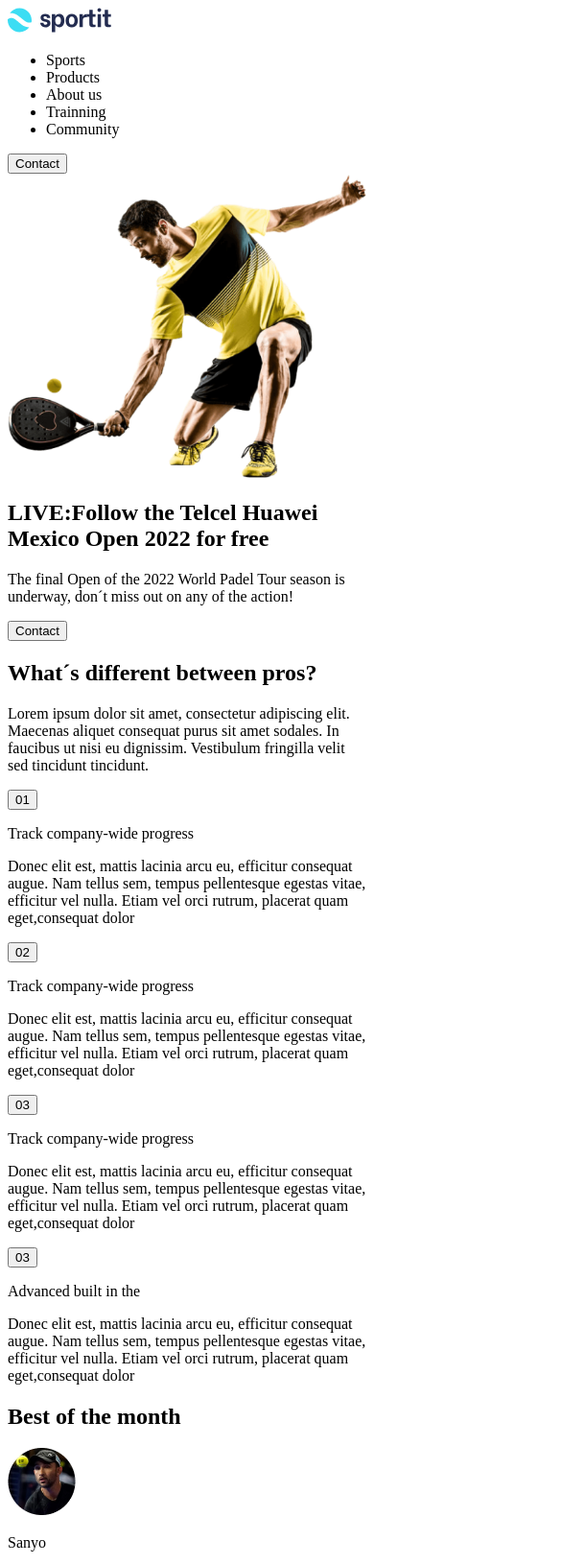
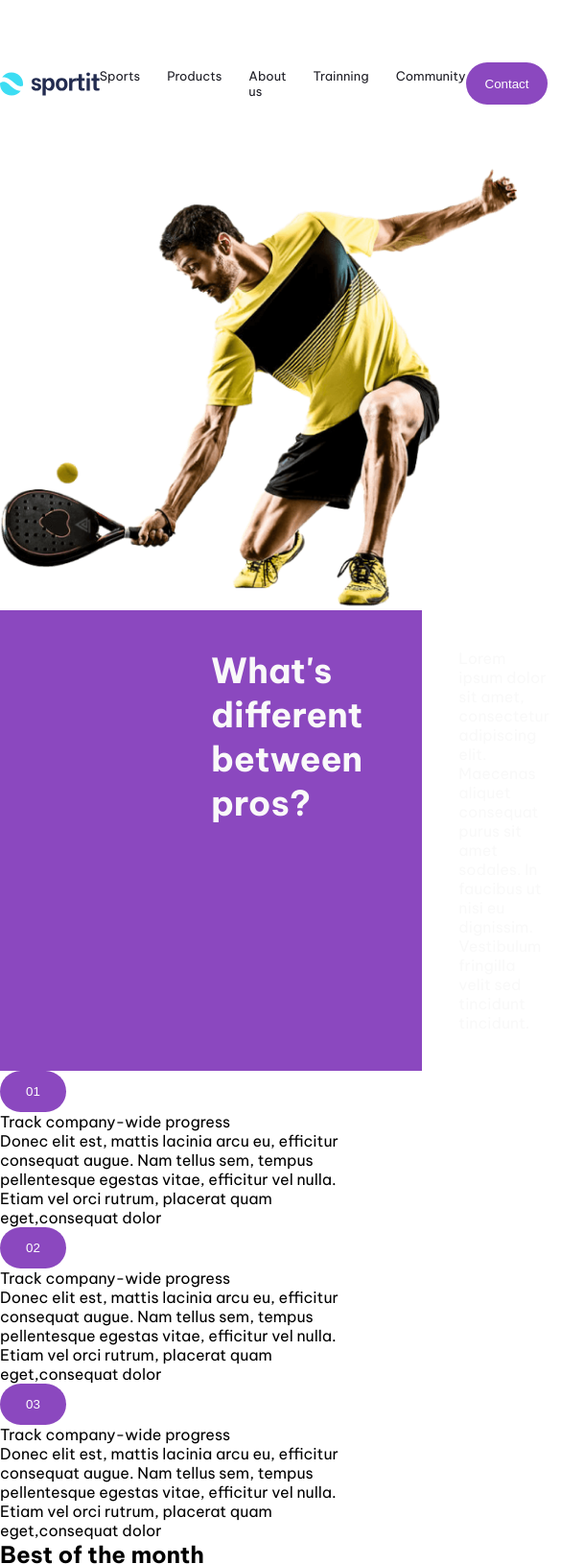
Before and after one commit to darkfer30/ClaseIntegradoraFront, a plain HTML site: page index.html in a window 390 px wide. Shown: the top 1630 px of the page at 96% size, 585 px wide, since content can reach past the window. Drawn offline with Linux system fonts and the light colour scheme.

Commit message:
Aplicando algunos estilos

```diff
--- a/css/styles.css
+++ b/css/styles.css
@@ -1,13 +1,150 @@
-.section_tennista{
-    display: flex;
+@import url("https://fonts.googleapis.com/css2?family=Be+Vietnam+Pro:wght@400;500;700&display=swap");
+
+:root {
+  /* Violeta: #8B48BF
+Celeste brillante: #3CDDF3 */
+  /* Azul grisáceo oscuro: #1E1E26
+Azul muy oscuro: #232851
+Variante gris claro: rgb (249, 249, 249) */
+  --violeta: #8b48bf;
+  --celeste-brillante: #3cddf3;
+  --azul-grisaceo-oscuro: #1e1e26;
+  --azul-muy-oscuro: #232851;
+  --variante-gris-claro: rgb(249, 249, 249);
 }
 
+* {
+  margin: 0;
+  padding: 0;
+  box-sizing: border-box;
+}
 
+body {
+  font-family: "Be Vietnam Pro", sans-serif;
+}
 
+/* Estilos del header */
+.header {
+  display: flex;
+  justify-content: space-around;
+  align-items: center;
+  height: 174px;
+}
 
+.header_logo {
+  height: 25px;
+}
 
-@media (max-width:480px){
-    .section_tennista{
-        flex-direction: column;
-    }
+.header_nav {
+  display: flex;
+  gap: 28px;
 }
+
+.header_nav li {
+  list-style: none;
+  font-size: 13px;
+  color: var(--azul-grisaceo-oscuro);
+}
+
+.header_nav li:hover {
+  cursor: pointer;
+  opacity: 0.6;
+}
+
+.clase_boton {
+  width: 134px;
+  height: 44px;
+  background-color: #8b48bf;
+  color: #ffffff;
+  padding: 10px 20px;
+  border: none;
+  border-radius: 50px;
+  cursor: pointer;
+}
+/* Fin estilos del header */
+/* Estilos section_tennista */
+.section_tennista {
+  display: flex;
+  justify-content: center;
+}
+.section_tennista_container {
+  display: flex;
+  list-style: none;
+  max-width: 1090px;
+}
+.section_tennista img {
+  width: 540px;
+}
+.texto_tennista {
+  text-align: right;
+  display: flex;
+  flex-direction: column;
+  justify-content: center;
+  align-items: flex-end;
+  gap: 28px;
+  margin-left: 100px;
+}
+.texto_tennista h1 {
+  width: 450px;
+  font-size: 50px;
+  font-weight: 700;
+}
+.texto_tennista p {
+  max-width: 450px;
+}
+/* Fin estilos section_tennista */
+/* Estilos section_pros1 */
+.section_pros1 {
+  background-color: var(--violeta);
+  color: var(--variante-gris-claro);
+  display: flex;
+  gap: 100px;
+  padding: 40px 220px;
+}
+
+.section_pros1 h2 {
+  font-size: 36px;
+  font-weight: 700;
+}
+/* Fin estilos section_pros1 */
+
+/*Estilos Section Pros2*/
+.boton_section_pros2 {
+  width: 69px;
+  height: 43px;
+  background-color: #8b48bf;
+  color: #ffffff;
+  padding: 10px 25px 10px 25px;
+  border: none;
+  border-radius: 30px;
+  cursor: pointer;
+}
+
+/*footer*/
+footer {
+  display: flex;
+  background-color: #1e1e26;
+  color: rgb(249, 249, 249);
+  justify-content: space-around;
+  padding: 40px 20px;
+}
+.Union_logo_iconos {
+  display: flex;
+  flex-direction: column;
+  justify-content: space-between;
+}
+
+footer li {
+  list-style: none;
+}
+
+.Flex_iconos {
+  display: flex;
+  gap: 13px;
+}
+
+@media (max-width: 480px) {
+  .section_tennista {
+    flex-direction: column;
+  }
+}
--- a/index.html
+++ b/index.html
@@ -1,16 +1,15 @@
 <!DOCTYPE html>
 <html lang="es">
-
   <head>
-    <meta charset="UTF-8">
-    <meta name="viewport" content="width=device-width, initial-scale=1.0">
+    <meta charset="UTF-8" />
+    <meta name="viewport" content="width=device-width, initial-scale=1.0" />
     <title>Sportit - Clase Integradora</title>
-    <link rel="stylesheet" href="./css/styles.css">
+    <link rel="stylesheet" href="./css/styles.css" />
   </head>
 
   <body>
     <header class="header">
-        <img class="header_logo" src="./img/logo.svg" alt="Sportit Logo">
+      <img class="header_logo" src="./img/logo.svg" alt="Sportit Logo" />
       <ul class="header_nav">
         <li>Sports</li>
         <li>Products</li>
@@ -18,120 +17,126 @@
         <li>Trainning</li>
         <li>Community</li>
       </ul>
-        <button class="header_button">Contact</button>
+      <button class="clase_boton">Contact</button>
     </header>
     <section class="section_tennista">
-        <img class="tennista" src="./img/padel-intro.png" alt="Tennista">
+      <div class="section_tennista_container">
+        <img class="tennista" src="./img/padel-intro.png" alt="Tennista" />
         <div class="texto_tennista">
           <h1>LIVE:Follow the Telcel Huawei Mexico Open 2022 for free</h1>
-            <p>The final Open of the 2022 World Padel Tour season is underway, don´t miss out on any of the action!</p>
-            <button>Contact</button>
+          <p>
+            The final Open of the 2022 World Padel Tour season is underway,
+            don´t miss out on any of the action!
+          </p>
+          <button class="clase_boton">Contact</button>
+        </div>
       </div>
     </section>
 
-    <div>
-        <h2>What´s different between pros?</h2>
-        <p>Lorem ipsum dolor sit amet, consectetur adipiscing elit. Maecenas aliquet consequat purus sit amet sodales.
-            In faucibus ut nisi eu dignissim. Vestibulum fringilla velit sed tincidunt tincidunt.</p>
-    </div>
+    <section class="section_pros1">
+      <h2>What's different between pros?</h2>
+      <p>
+        Lorem ipsum dolor sit amet, consectetur adipiscing elit. Maecenas
+        aliquet consequat purus sit amet sodales. In faucibus ut nisi eu
+        dignissim. Vestibulum fringilla velit sed tincidunt tincidunt.
+      </p>
+    </section>
 
-    <div>
+    <section class="section_pros2">
       <div>
         <div class="card">
-                <button>01</button>
+          <button class="boton_section_pros2">01</button>
           <div>
             <p>Track company-wide progress</p>
-                    <p>Donec elit est, mattis lacinia arcu eu, efficitur consequat augue. Nam tellus sem, tempus
-                        pellentesque egestas vitae, efficitur vel nulla. Etiam vel orci rutrum, placerat quam
-                        eget,consequat dolor</p>
+            <p>
+              Donec elit est, mattis lacinia arcu eu, efficitur consequat augue.
+              Nam tellus sem, tempus pellentesque egestas vitae, efficitur vel
+              nulla. Etiam vel orci rutrum, placerat quam eget,consequat dolor
+            </p>
+          </div>
         </div>
         <div class="card">
-                    <button>02</button>
+          <button class="boton_section_pros2">02</button>
           <div>
             <p>Track company-wide progress</p>
-                        <p>Donec elit est, mattis lacinia arcu eu, efficitur consequat augue. Nam tellus sem, tempus
-                            pellentesque egestas vitae, efficitur vel nulla. Etiam vel orci rutrum, placerat quam
-                            eget,consequat dolor</p>
-                    </div>
+            <p>
+              Donec elit est, mattis lacinia arcu eu, efficitur consequat augue.
+              Nam tellus sem, tempus pellentesque egestas vitae, efficitur vel
+              nulla. Etiam vel orci rutrum, placerat quam eget,consequat dolor
+            </p>
           </div>
         </div>
       </div>
       <div>
         <div class="card">
-                <button>03</button>
+          <button class="boton_section_pros2">03</button>
           <div>
             <p>Track company-wide progress</p>
-                    <p>Donec elit est, mattis lacinia arcu eu, efficitur consequat augue. Nam tellus sem, tempus
-                        pellentesque egestas vitae, efficitur vel nulla. Etiam vel orci rutrum, placerat quam
-                        eget,consequat dolor</p>
+            <p>
+              Donec elit est, mattis lacinia arcu eu, efficitur consequat augue.
+              Nam tellus sem, tempus pellentesque egestas vitae, efficitur vel
+              nulla. Etiam vel orci rutrum, placerat quam eget,consequat dolor
+            </p>
           </div>
         </div>
       </div>
-    </div>
-
-
-    <div>
-        <div class="card">
-            <button>03</button>
-            <div>
-                <p>Advanced built in the</p>
-                <p>Donec elit est, mattis lacinia arcu eu, efficitur consequat augue. Nam tellus sem, tempus
-                    pellentesque egestas vitae, efficitur vel nulla. Etiam vel orci rutrum, placerat quam
-                    eget,consequat dolor</p>
-            </div>
-        </div>
-    </div>
-    <div>
+    </section>
+    <section class="section_best">
       <h2>Best of the month</h2>
       <div>
         <div class="card_comment">
-                <img src="./img/avatar-sanyo.png" alt="Sanyo">
+          <img src="./img/avatar-sanyo.png" alt="Sanyo" />
           <p>Sanyo</p>
-                <p>Etiam fermentum, nulla eget gravida cursus, purus lectus feugiat mauris, ut suscipit massa
-                    ipsum eu neque. Orci varius natoque penatibus et magnis dis parturient montes, nascetur
-                    ridiculus mus. </p>
+          <p>
+            Etiam fermentum, nulla eget gravida cursus, purus lectus feugiat
+            mauris, ut suscipit massa ipsum eu neque. Orci varius natoque
+            penatibus et magnis dis parturient montes, nascetur ridiculus mus.
+          </p>
         </div>
         <div class="card_comment">
-                <img src="./img/avatar.lebron.png" alt="Lebron">
+          <img src="./img/avatar.lebron.png" alt="Lebron" />
           <p>Lebron</p>
-                <p>Etiam fermentum, nulla eget gravida cursus, purus lectus feugiat mauris, ut suscipit massa
-                    ipsum eu neque. Orci varius natoque penatibus et magnis dis parturient montes, nascetur
-                    ridiculus mus. </p>
+          <p>
+            Etiam fermentum, nulla eget gravida cursus, purus lectus feugiat
+            mauris, ut suscipit massa ipsum eu neque. Orci varius natoque
+            penatibus et magnis dis parturient montes, nascetur ridiculus mus.
+          </p>
         </div>
         <div class="card_comment">
-                <img src="./img/avatar-navarro.png" alt="Navarro">
+          <img src="./img/avatar-navarro.png" alt="Navarro" />
           <p>Navarro</p>
-                <p>Etiam fermentum, nulla eget gravida cursus, purus lectus feugiat mauris, ut suscipit massa
-                    ipsum eu neque. Orci varius natoque penatibus et magnis dis parturient montes, nascetur
-                    ridiculus mus. </p>
+          <p>
+            Etiam fermentum, nulla eget gravida cursus, purus lectus feugiat
+            mauris, ut suscipit massa ipsum eu neque. Orci varius natoque
+            penatibus et magnis dis parturient montes, nascetur ridiculus mus.
+          </p>
         </div>
       </div>
-        <button>More</button>
-    </div>
-    <section>
+      <button class="clase_boton">More</button>
+    </section>
+    <section class="section_year">
       <p>Get to know the best teams of the year</p>
       <button>Go for it</button>
     </section>
 
-    <footer>
-        <div>
-            <img src="./img/logo.svg" alt="Logo">
-            <ul>
+    <footer class="Iconos_redes_sociales">
+      <div class="Union_logo_iconos">
+        <img src="./img/logo.svg" alt="Logo" />
+        <ul class="Flex_iconos">
           <li>
-                    <img src="./img/icon-facebook.svg" alt="Facebook">
+            <img src="./img/icon-facebook.svg" alt="Facebook" />
           </li>
           <li>
-                    <img src="./img/icon-youtube.svg" alt="Youtube">
-
+            <img src="./img/icon-youtube.svg" alt="Youtube" />
           </li>
           <li>
-                    <img src="./img/icon-twitter.svg" alt="Twitter">
+            <img src="./img/icon-twitter.svg" alt="Twitter" />
           </li>
           <li>
-                    <img src="./img/icon-pinterest.svg" alt="Pinterest">
+            <img src="./img/icon-pinterest.svg" alt="Pinterest" />
           </li>
           <li>
-                    <img src="./img/icon-instagram.svg" alt="Instagram">
+            <img src="./img/icon-instagram.svg" alt="Instagram" />
           </li>
         </ul>
       </div>
@@ -147,10 +152,11 @@
         <li>Privacy Policy</li>
       </ul>
       <form action="">
-            <input type="text">
-            <input type="submit" name="Go" id="" value="Go">
+        <input type="text" />
+        <input type="submit" name="Go" id="" value="Go" />
+        <p style="text-align: right">Copyright 2020. All Rights Reserved</p>
       </form>
+      <p style="text-align: right">Copyright 2020. All Rights Reserved</p>
     </footer>
-    <p>Copyright 2020. All Rights Reserved</p>
   </body>
 </html>
```
Lines whose indentation alone changed are shown as unchanged.
